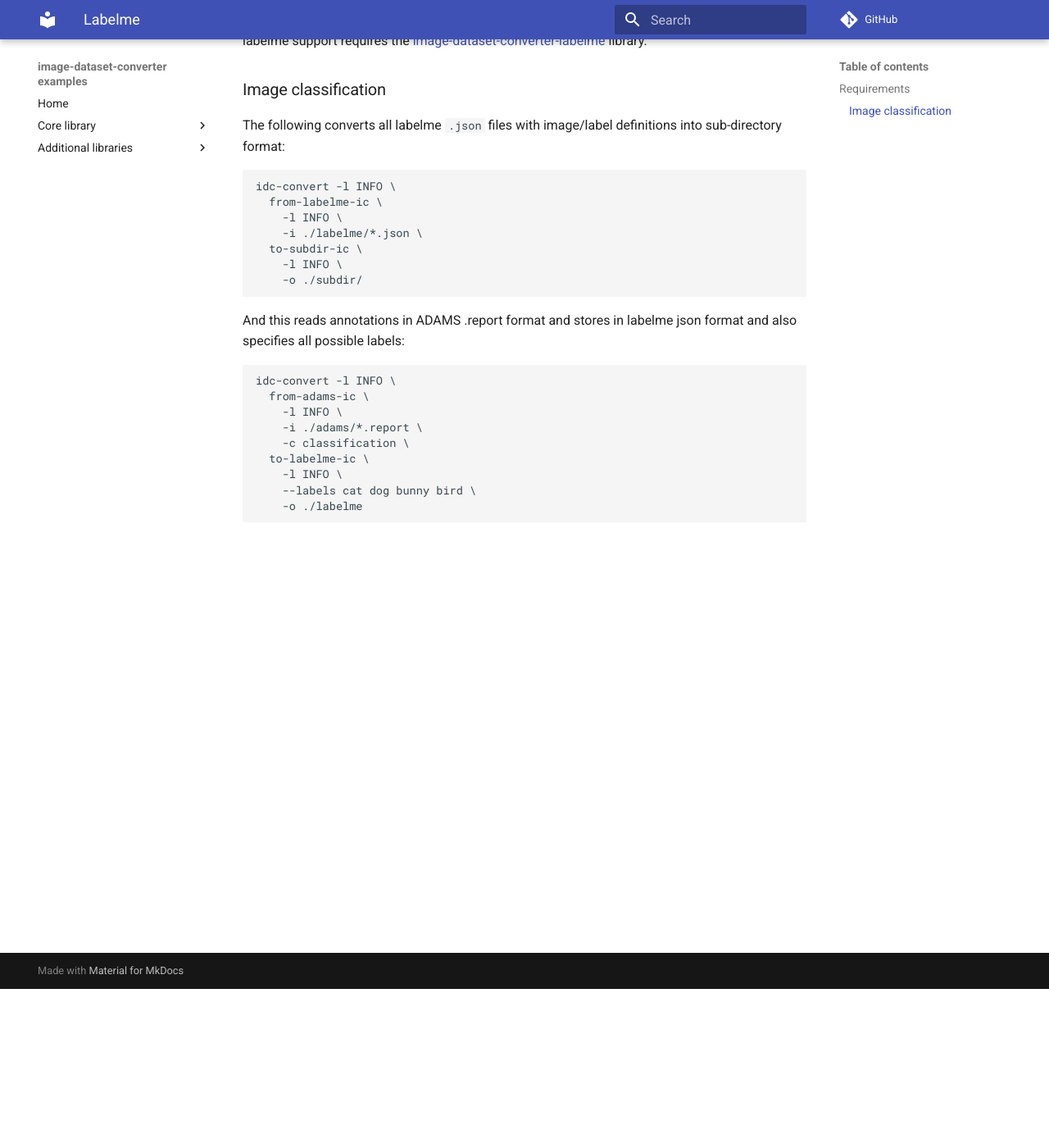
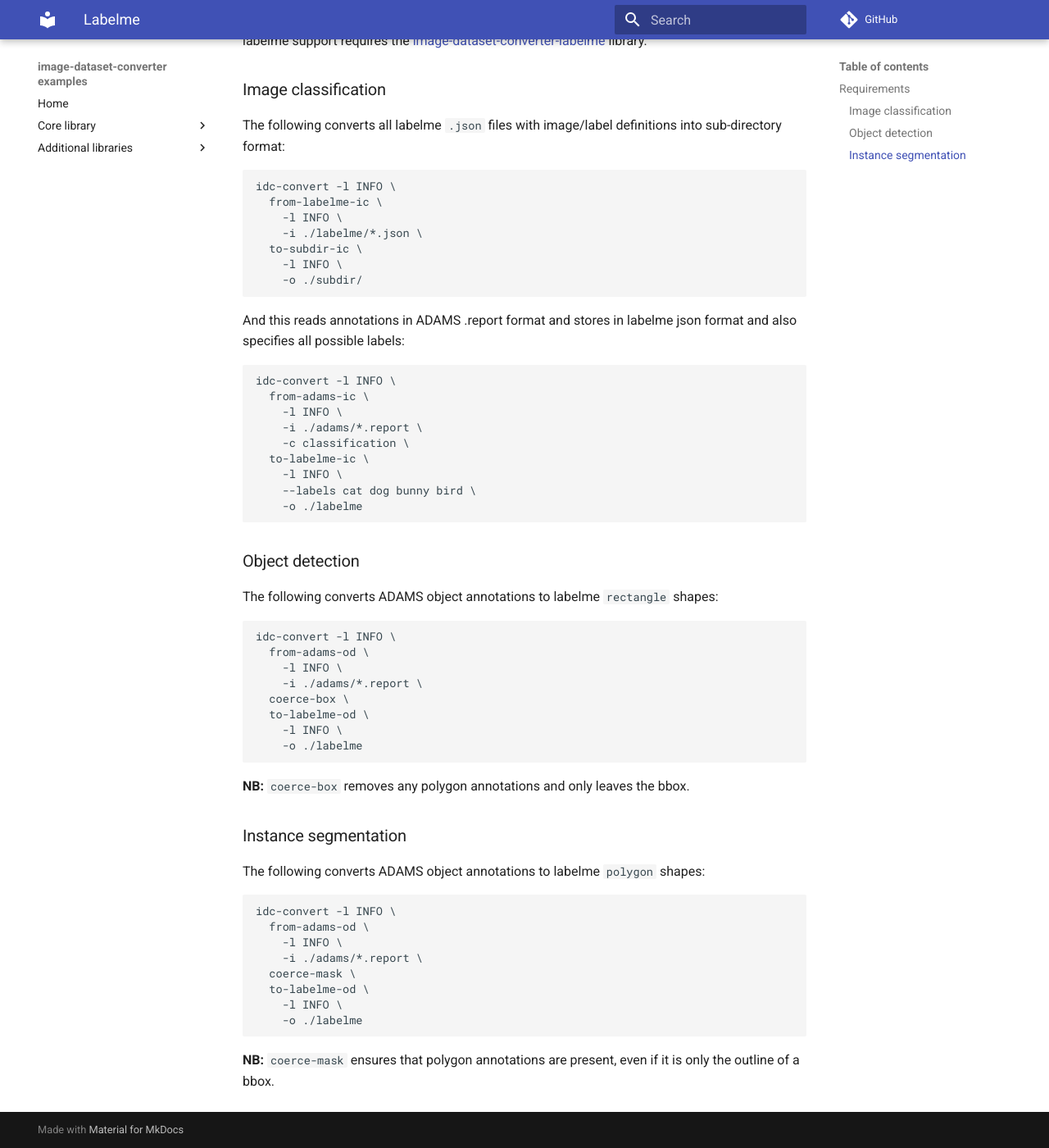
Before and after one commit to waikato-datamining/image-dataset-converter-examples, an MkDocs documentation site: the page built from docs/labelme.md, in a window 1280 px wide and 1400 px high, scrolled down 194 px. Shown: the whole window at 82% size. Built offline with MkDocs 1.6.1 and Material for MkDocs 9.7.7, drawn with Linux system fonts in a browser that asks for light colours; comment, search, counter and statistics services are not loaded.

Commit message:
added object detection and instance segmentation sections

````diff
--- a/docs/labelme.md
+++ b/docs/labelme.md
@@ -32,3 +32,39 @@
     --labels cat dog bunny bird \
     -o ./labelme
 ```
+
+## Object detection
+
+The following converts ADAMS object annotations to labelme `rectangle` shapes:
+
+```bash
+idc-convert -l INFO \
+  from-adams-od \
+    -l INFO \
+    -i ./adams/*.report \
+  coerce-box \
+  to-labelme-od \
+    -l INFO \
+    -o ./labelme
+```
+
+**NB:** `coerce-box` removes any polygon annotations and only leaves the bbox.
+
+
+## Instance segmentation
+
+The following converts ADAMS object annotations to labelme `polygon` shapes:
+
+```bash
+idc-convert -l INFO \
+  from-adams-od \
+    -l INFO \
+    -i ./adams/*.report \
+  coerce-mask \
+  to-labelme-od \
+    -l INFO \
+    -o ./labelme
+```
+
+**NB:** `coerce-mask` ensures that polygon annotations are present, even if it
+is only the outline of a bbox.
````
